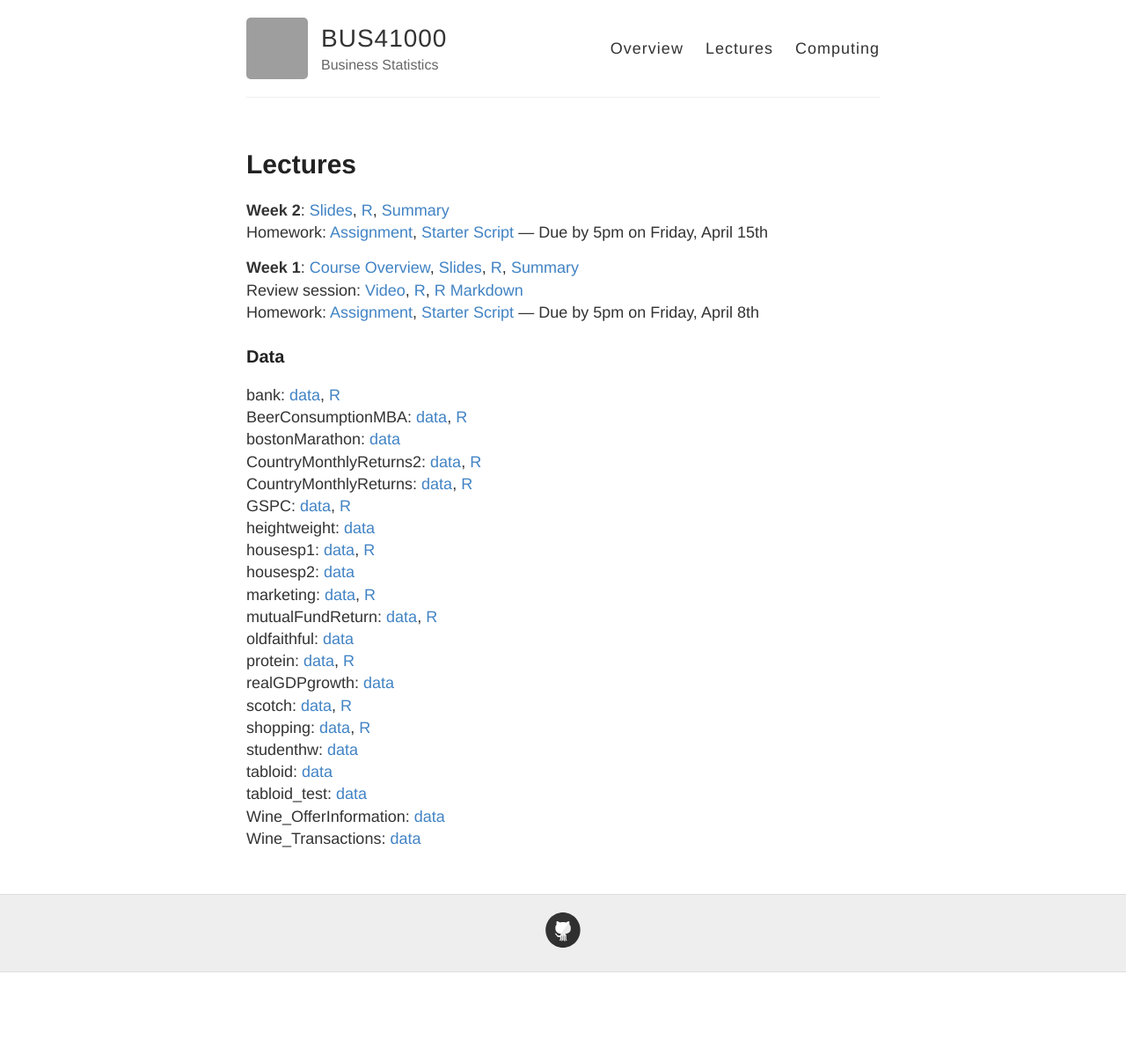
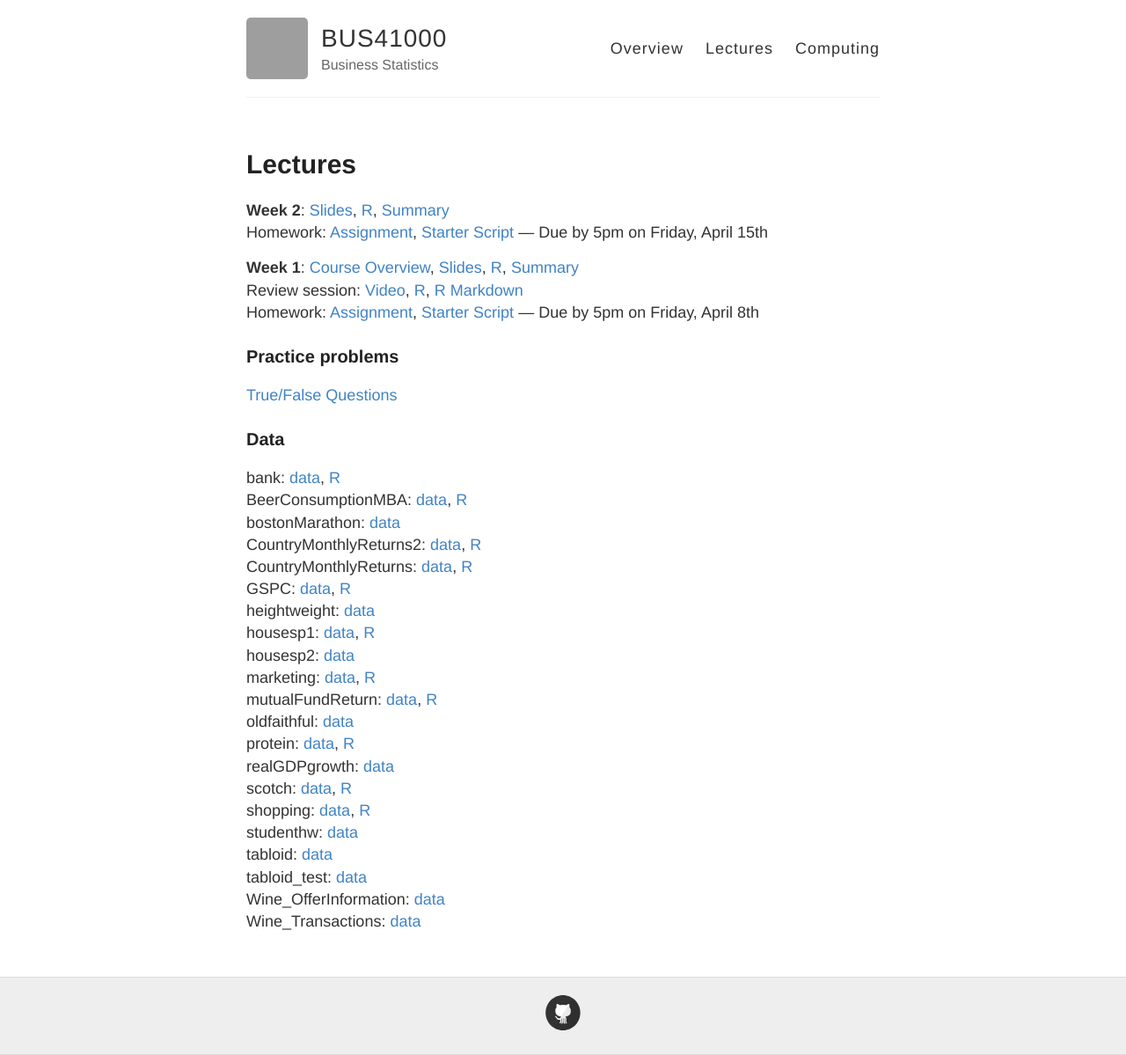
Before and after one commit to mlakolar/BUS41000, a Jekyll site: the page built from lectures.md, in a window 1280 px wide. Shown: the whole page at 88% size. Built offline with Jekyll 4.4.1, drawn with Linux system fonts in a browser that asks for light colours; before the commit the page ends 1105 px from its top, so only the background shows below that; grey boxes are pictures that could not be loaded.

Commit message:
practice problems

```diff
--- a/lectures.md
+++ b/lectures.md
@@ -27,7 +27,9 @@ Homework:
 [Starter Script](https://piazza.com/class_profile/get_resource/ihbf4oo8gc36od/imoxy3azb1b3s4) ---
 Due by 5pm on Friday, April 8th
 
+### Practice problems
 
+[True/False Questions](https://piazza.com/class_profile/get_resource/ihbf4oo8gc36od/ims6ocnsyny58y)
 
 ### Data
 
```
